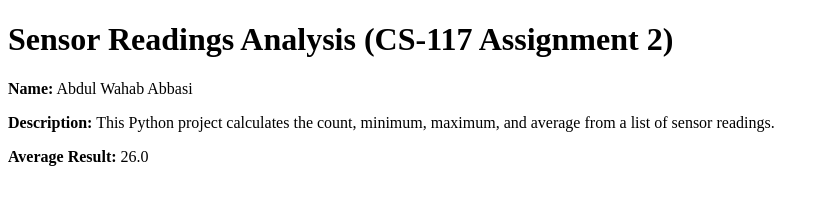
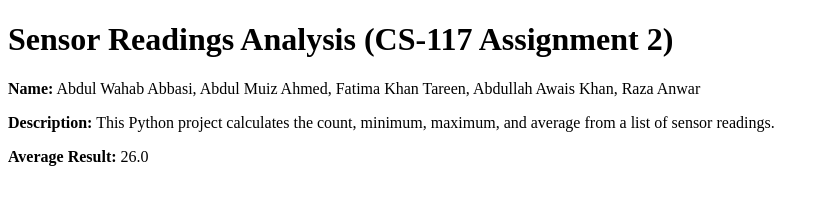
Before and after one commit to abdulwahab-abbasii/aict-cloud-assignment-2, a plain HTML site: page index.html in a window 1280 px wide. Shown: the whole page, without its empty margins (0-829 px from the left). Drawn offline with Linux system fonts and the light colour scheme.

Commit message:
Update index.html

```diff
--- a/index.html
+++ b/index.html
@@ -5,7 +5,7 @@
 </head>
 <body>
   <h1>Sensor Readings Analysis (CS-117 Assignment 2)</h1>
-  <p><strong>Name:</strong> Abdul Wahab Abbasi</p>
+  <p><strong>Name:</strong> Abdul Wahab Abbasi, Abdul Muiz Ahmed, Fatima Khan Tareen, Abdullah Awais Khan, Raza Anwar</p>
   <p><strong>Description:</strong> This Python project calculates the count, minimum, maximum, and average from a list of sensor readings.</p>
   <p><strong>Average Result:</strong> 26.0</p>
 </body>
```
